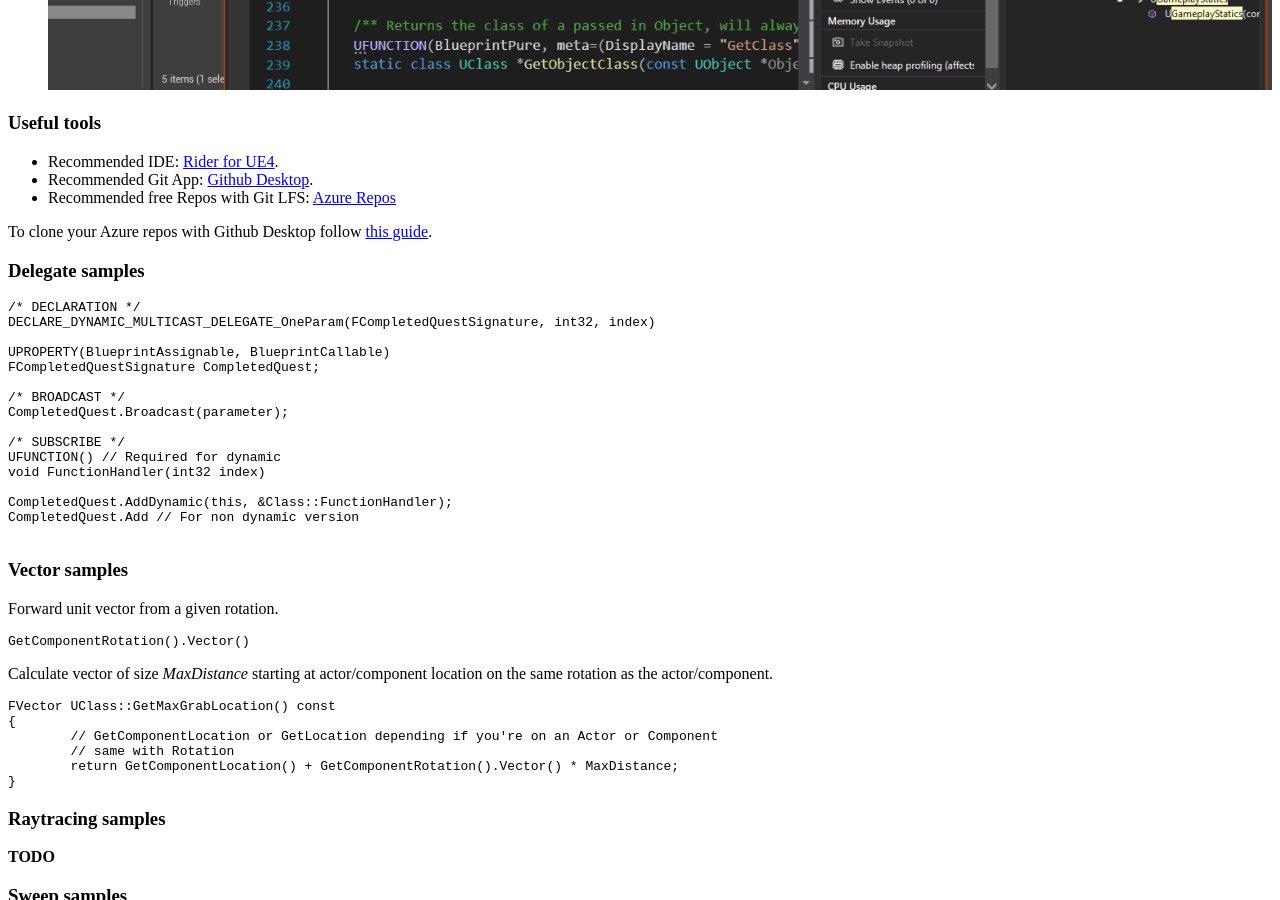
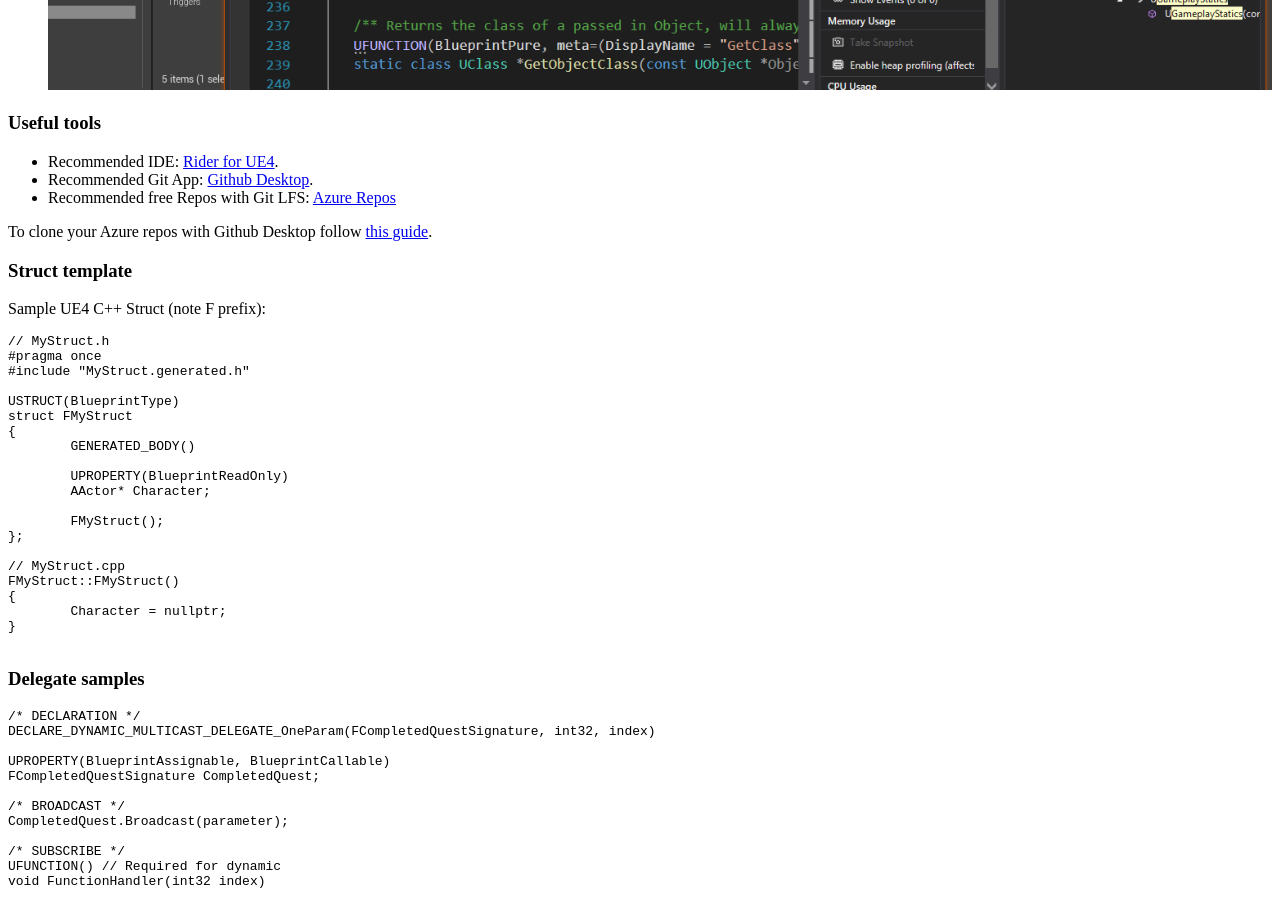
Before and after one commit to equilaterus/wikilaterus, a Jekyll site: the page built from wiki/Videogames-UE4-Development.md, in a window 1280 px wide and 900 px high, scrolled down 3074 px. Built offline with Jekyll 4.4.1, drawn with Linux system fonts in a browser that asks for light colours; nearby versions of some CDN libraries; a style sheet for code colours, icons or effects is not loaded.

Commit message:
Added Struct example
Co-Authored-By: Juan Felipe Cañizares Corrales <pipecaniza@outlook.com>
Co-Authored-By: Edwin Osorio <30908546+edwin1106@users.noreply.github.com>

````diff
--- a/wiki/Videogames-UE4-Development.md
+++ b/wiki/Videogames-UE4-Development.md
@@ -89,6 +89,34 @@ Documentation: [Gameplay Architecture](https://docs.unrealengine.com/en-US/Progr
 * Recommended free Repos with Git LFS: [Azure Repos](https://azure.microsoft.com/en-us/services/devops/repos/)
 
 To clone your Azure repos with Github Desktop follow [this guide](https://github.com/desktop/desktop/blob/development/docs/integrations/azure-devops.md).
+
+### Struct template
+
+Sample UE4 C++ Struct (note F prefix):
+
+```cpp
+// MyStruct.h
+#pragma once
+#include "MyStruct.generated.h"
+
+USTRUCT(BlueprintType)
+struct FMyStruct
+{
+	GENERATED_BODY()
+
+	UPROPERTY(BlueprintReadOnly)
+        AActor* Character;
+
+	FMyStruct();
+};
+
+// MyStruct.cpp
+FMyStruct::FMyStruct()
+{
+	Character = nullptr;
+}
+
+```
 
 ### Delegate samples
 
````
